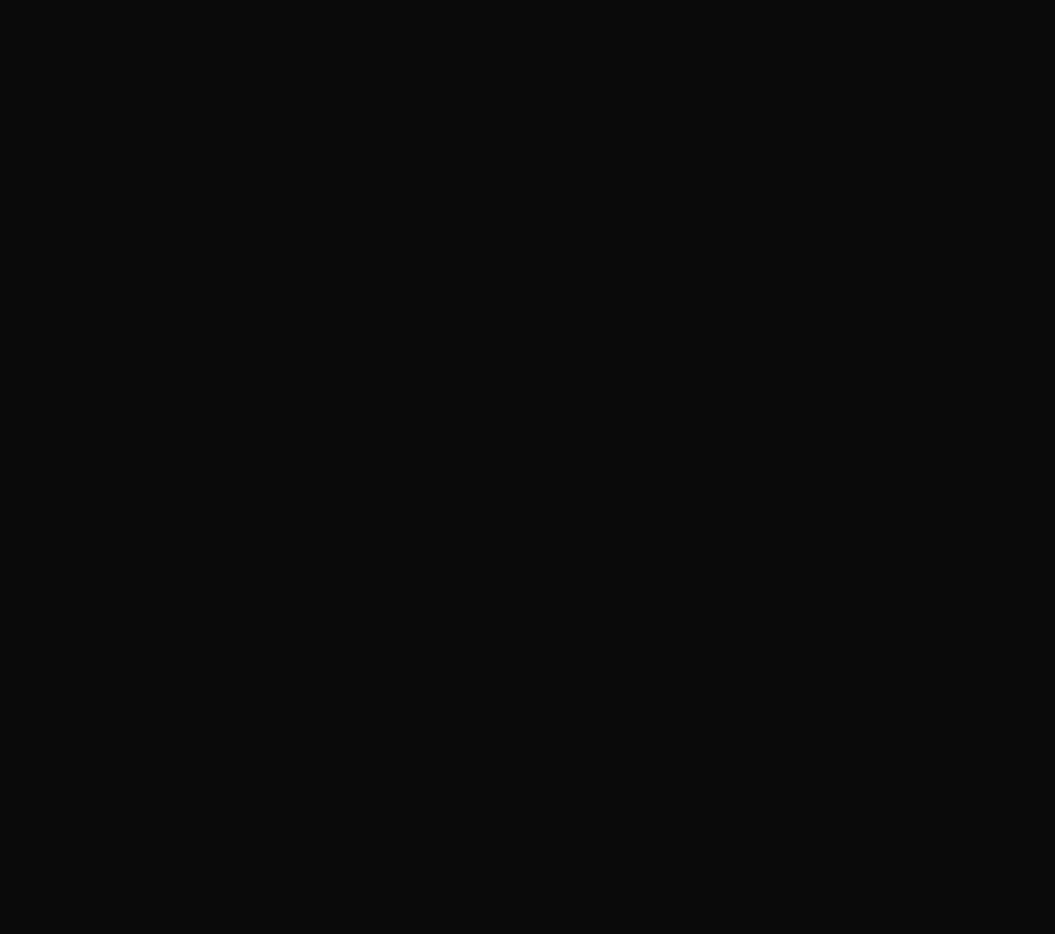
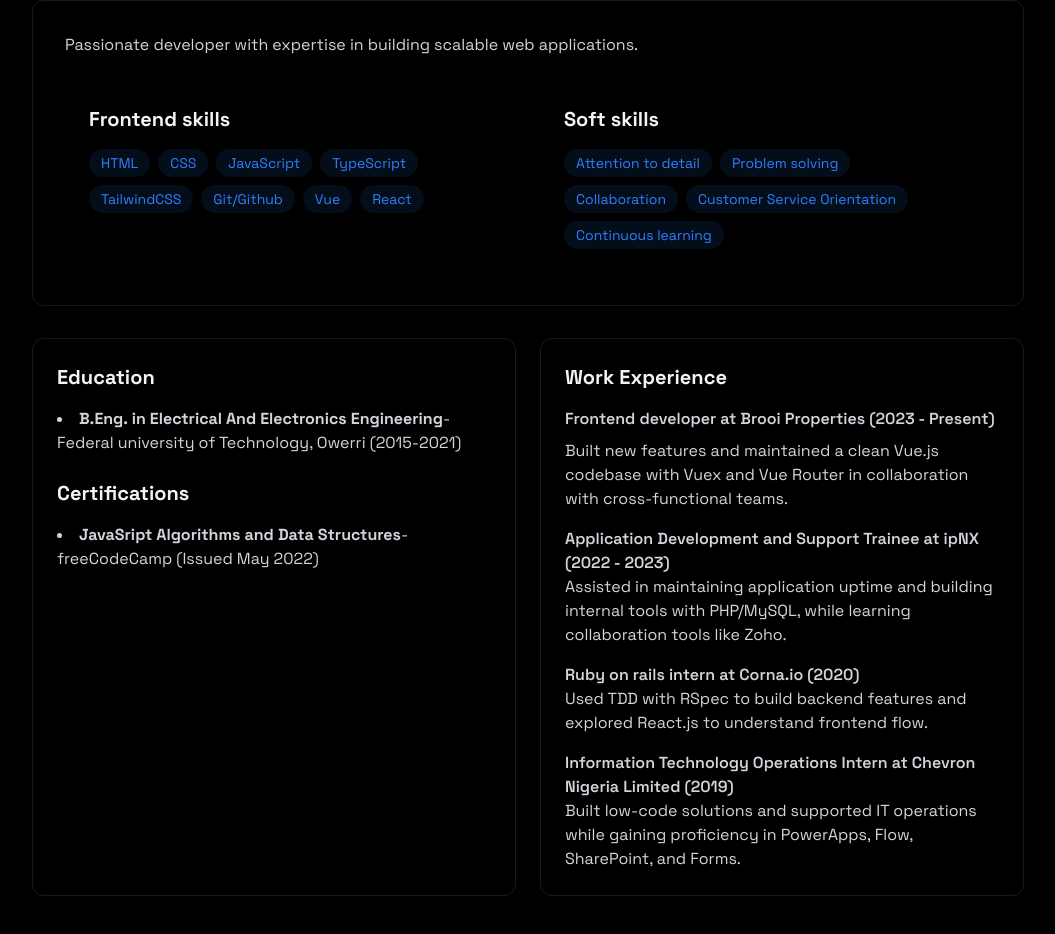
Before and after one commit to glory-arisah/Portfolio, a React (Vite) app: page / in a window 1280 px wide. Shown: the part 948-1882 px from the top of the page, without its empty margins (112-1167 px from the left). Before the commit the page ends 800 px from the top, so only its background shows below. Built offline with nearby package versions, Linux system fonts and the light colour scheme.

Commit message:
[FEAT]: about section

```diff
--- a/src/App.jsx
+++ b/src/App.jsx
@@ -4,6 +4,7 @@ import { LoadingScreen } from './components/LoadingScreen'
 import { Navbar } from './components/Navbar'
 import { MobileMenu } from './components/MobileMenu'
 import { Home } from './components/sections/Home'
+import { About } from './components/sections/About'
 import { useState } from 'react'
 
 function App() {
@@ -27,6 +28,7 @@ function App() {
 					setMenuOpen={setMenuOpen}
 				/>
 				<Home />
+				<About />
 			</div>
 		</>
 	)
--- a/src/components/sections/About.jsx
+++ b/src/components/sections/About.jsx
@@ -0,0 +1,146 @@
+export const About = () => {
+	const frontendSkills = [
+		'HTML',
+		'CSS',
+		'JavaScript',
+		'TypeScript',
+		'TailwindCSS',
+		'Git/Github',
+		'Vue',
+		'React',
+	]
+
+	const softSkills = [
+		'Attention to detail',
+		'Problem solving',
+		'Collaboration',
+		'Customer Service Orientation',
+		'Continuous learning',
+	]
+
+	return (
+		<section
+			id="about"
+			className="min-h-screen flex items-center justify-center py-20"
+		>
+			<div className="max-w-5xl mx-autp px-4">
+				<h2 className="text-3xl text-center font-bold mb-8 bg-gradient-to-r from-blue-500 to-cyan-400 bg-clip-text text-transparent">
+					About me
+				</h2>
+
+				<div className="rounded-xl p-8 border-white/10 border hover:-translate-y-1 transition-all">
+					<p className="text-gray-300 mb-6">
+						Passionate developer with expertise in building scalable web
+						applications.
+					</p>
+
+					<div className="grid grid-cols-1 md:grid-cols-2 gap-6">
+						<div className="rounded-xl p-6 hover:-translate-y-1 transition-all">
+							<h3 className="text-xl font-bold mb-4">Frontend skills</h3>
+							<div className="flex flex-wrap gap-2">
+								{frontendSkills.map((skill) => (
+									<span
+										key={skill}
+										className="bg-blue-500/10 text-blue-500 py-1 px-3 rounded-full text-sm hover:bg-blue-500/20
+                  hover:shadow-[0_2px_8px_rgba(59,130,246,0.2))] transition
+                  "
+									>
+										{skill}
+									</span>
+								))}
+							</div>
+						</div>
+
+						<div className="rounded-xl p-6 hover:-translate-y-1 transition-all">
+							<h3 className="text-xl font-bold mb-4">Soft skills</h3>
+							<div className="flex flex-wrap gap-2">
+								{softSkills.map((skill) => (
+									<span
+										key={skill}
+										className="bg-blue-500/10 text-blue-500 py-1 px-3 rounded-full text-sm hover:bg-blue-500/20
+                  hover:shadow-[0_2px_8px_rgba(59,130,246,0.2))] transition
+                  "
+									>
+										{skill}
+									</span>
+								))}
+							</div>
+						</div>
+					</div>
+				</div>
+				<div className="grid grid-cols-1 md:grid-cols-2 gap-6 mt-8">
+					<div className="p-6 rounded-xl border-white/10 border hover:-translate-y-1 transition-all space-y-6">
+						<div>
+							<h3 className="text-xl font-bold mb-4">Education</h3>
+							<ul className="list-disc list-inside text-gray-300 space-y-2">
+								<li>
+									<strong>
+										B.Eng. in Electrical And Electronics Engineering
+									</strong>
+									- Federal university of Technology, Owerri (2015-2021)
+								</li>
+							</ul>
+						</div>
+						<div>
+							<h3 className="text-xl font-bold mb-4">Certifications</h3>
+							<ul className="list-disc list-inside text-gray-300 space-y-2">
+								<li>
+									<strong>JavaSript Algorithms and Data Structures</strong>-
+									freeCodeCamp (Issued May 2022)
+								</li>
+							</ul>
+						</div>
+					</div>
+					<div className="p-6 rounded-xl border-white/10 border hover:-translate-y-1 transition-all">
+						<h3 className="text-xl font-bold mb-4">Work Experience</h3>
+						<div className="space-y-4 text-gray-300">
+							<div className="space-y-2">
+								<h4 className="font-semibold">
+									Frontend developer at Brooi Properties (2023 - Present)
+								</h4>
+								<p>
+									Built new features and maintained a clean Vue.js codebase with
+									Vuex and Vue Router in collaboration with cross-functional
+									teams.
+								</p>
+							</div>
+
+							<div>
+								<h4 className="font-semibold">
+									Application Development and Support Trainee at ipNX (2022 -
+									2023)
+								</h4>
+								<p>
+									Assisted in maintaining application uptime and building
+									internal tools with PHP/MySQL, while learning collaboration
+									tools like Zoho.
+								</p>
+							</div>
+
+							<div>
+								<h4 className="font-semibold">
+									Ruby on rails intern at Corna.io (2020)
+								</h4>
+								<p>
+									Used TDD with RSpec to build backend features and explored
+									React.js to understand frontend flow.
+								</p>
+							</div>
+
+							<div>
+								<h4 className="font-semibold">
+									Information Technology Operations Intern at Chevron Nigeria
+									Limited (2019)
+								</h4>
+								<p>
+									Built low-code solutions and supported IT operations while
+									gaining proficiency in PowerApps, Flow, SharePoint, and Forms.
+								</p>
+							</div>
+						</div>
+					</div>
+				</div>
+			</div>
+		</section>
+	)
+}
--- a/src/components/sections/Home.jsx
+++ b/src/components/sections/Home.jsx
@@ -5,7 +5,7 @@ export const Home = () => {
 			className="min-h-screen flex items-center justify-center relative"
 		>
 			<div className="text-center z-10 px-4">
-				<h1 className="text-5xl md:text-7xl font-bold mb-6 bg-gradient-to-r from-blue-500 to-purple-600 bg-clip-text text-transparent">
+				<h1 className="text-5xl md:text-7xl font-bold mb-6 bg-gradient-to-r from-blue-500 to-cyan-400 bg-clip-text text-transparent">
 					Hi, I'm Glory
 				</h1>
 
```
